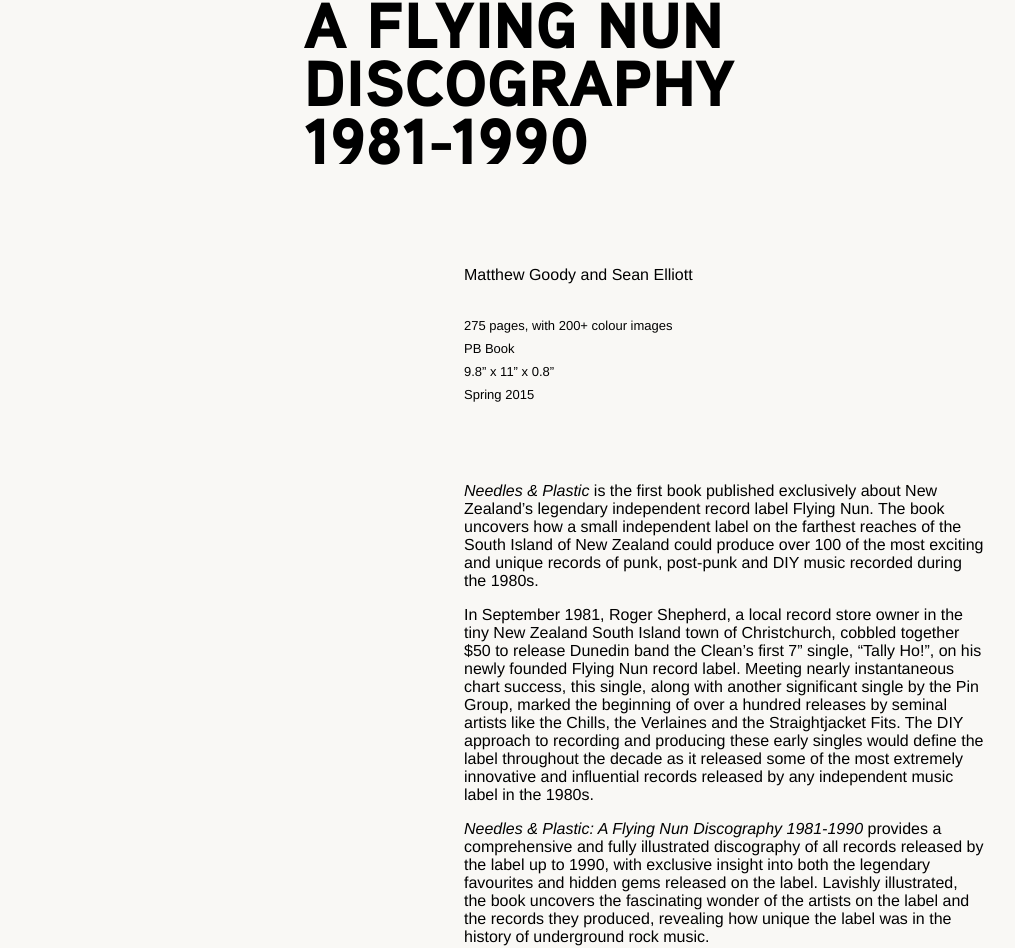
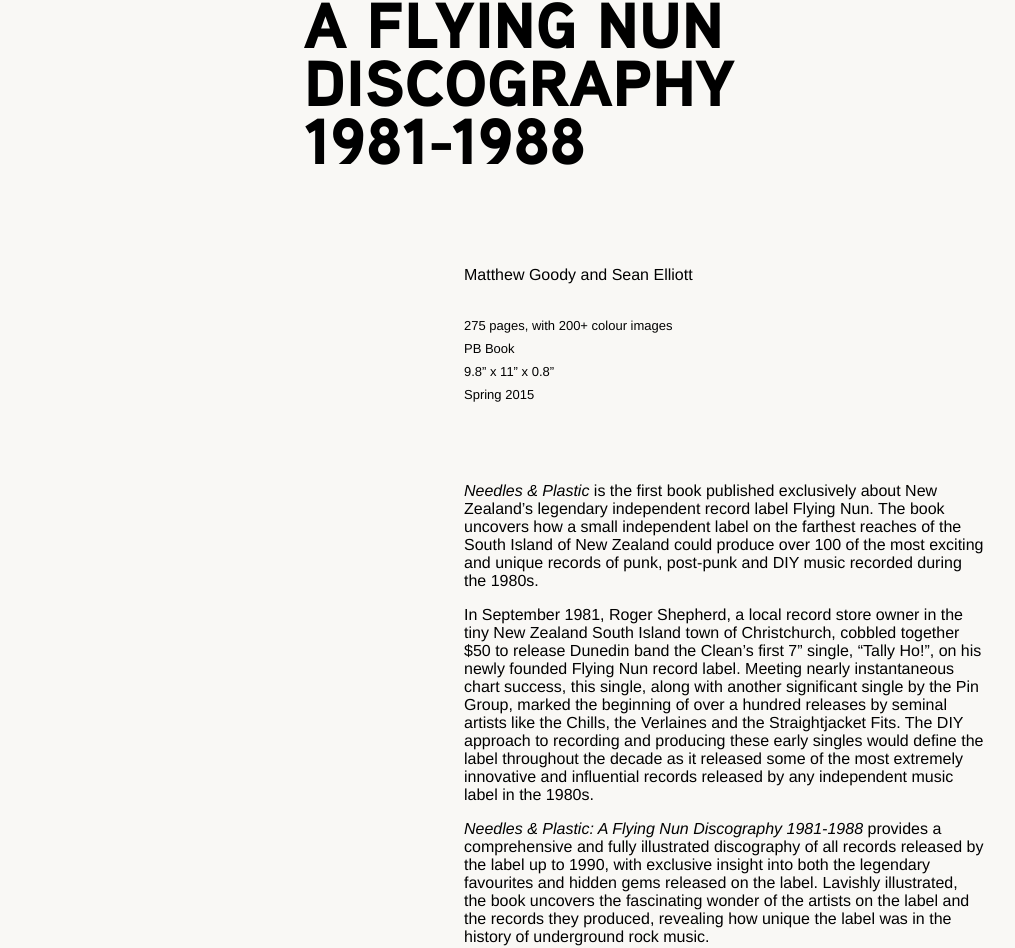
Before and after one commit to darcysaum/assembly-house, a Jekyll site: the page built from books/needles-and-plastic-flying-nun.html, in a window 1280 px wide. Shown: the part 323-1271 px from the top of the page, without its empty margins (6-1021 px from the left). Built offline with Jekyll 4.4.1, drawn with Linux system fonts in a browser that asks for light colours; some web fonts are replaced; Markdown is read by kramdown in place of the engine named in the settings.

Commit message:
Update needles-and-plastic-flying-nun.html

```diff
--- a/books/needles-and-plastic-flying-nun.html
+++ b/books/needles-and-plastic-flying-nun.html
@@ -1,6 +1,6 @@
 ---
 layout: books
-title: "Needles &amp; Plastic:<br/>A Flying Nun Discography<br/>1981-1990"
+title: "Needles &amp; Plastic:<br/>A Flying Nun Discography<br/>1981-1988"
 authors: Matthew Goody and Sean Elliott
 pages: 275 pages, with 200+ colour images
 details: PB Book
@@ -11,4 +11,4 @@
 
 <p><em>Needles &amp; Plastic</em> is the first book published exclusively about New Zealand’s legendary independent record label Flying Nun. The book uncovers how a small independent label on the farthest reaches of the South Island of New Zealand could produce over 100 of the most exciting and unique records of punk, post-punk and DIY music recorded during the 1980s.</p>
 <p>In September 1981, Roger Shepherd, a local record store owner in the tiny New Zealand South Island town of Christchurch, cobbled together $50 to release Dunedin band the Clean’s first 7” single, “Tally Ho!”, on his newly founded Flying Nun record label. Meeting nearly instantaneous chart success, this single, along with another significant single by the Pin Group, marked the beginning of over a hundred releases by seminal artists like the Chills, the Verlaines and the Straightjacket Fits. The DIY approach to recording and producing these early singles would define the label throughout the decade as it released some of the most extremely innovative and influential records released by any independent music label in the 1980s.</p>
-<p><em>Needles &amp; Plastic: A Flying Nun Discography 1981-1990</em> provides a comprehensive and fully illustrated discography of all records released by the label up to 1990, with exclusive insight into both the legendary favourites and hidden gems released on the label. Lavishly illustrated, the book uncovers the fascinating wonder of the artists on the label and the records they produced, revealing how unique the label was in the history of underground rock music.</p>
+<p><em>Needles &amp; Plastic: A Flying Nun Discography 1981-1988</em> provides a comprehensive and fully illustrated discography of all records released by the label up to 1990, with exclusive insight into both the legendary favourites and hidden gems released on the label. Lavishly illustrated, the book uncovers the fascinating wonder of the artists on the label and the records they produced, revealing how unique the label was in the history of underground rock music.</p>
```
